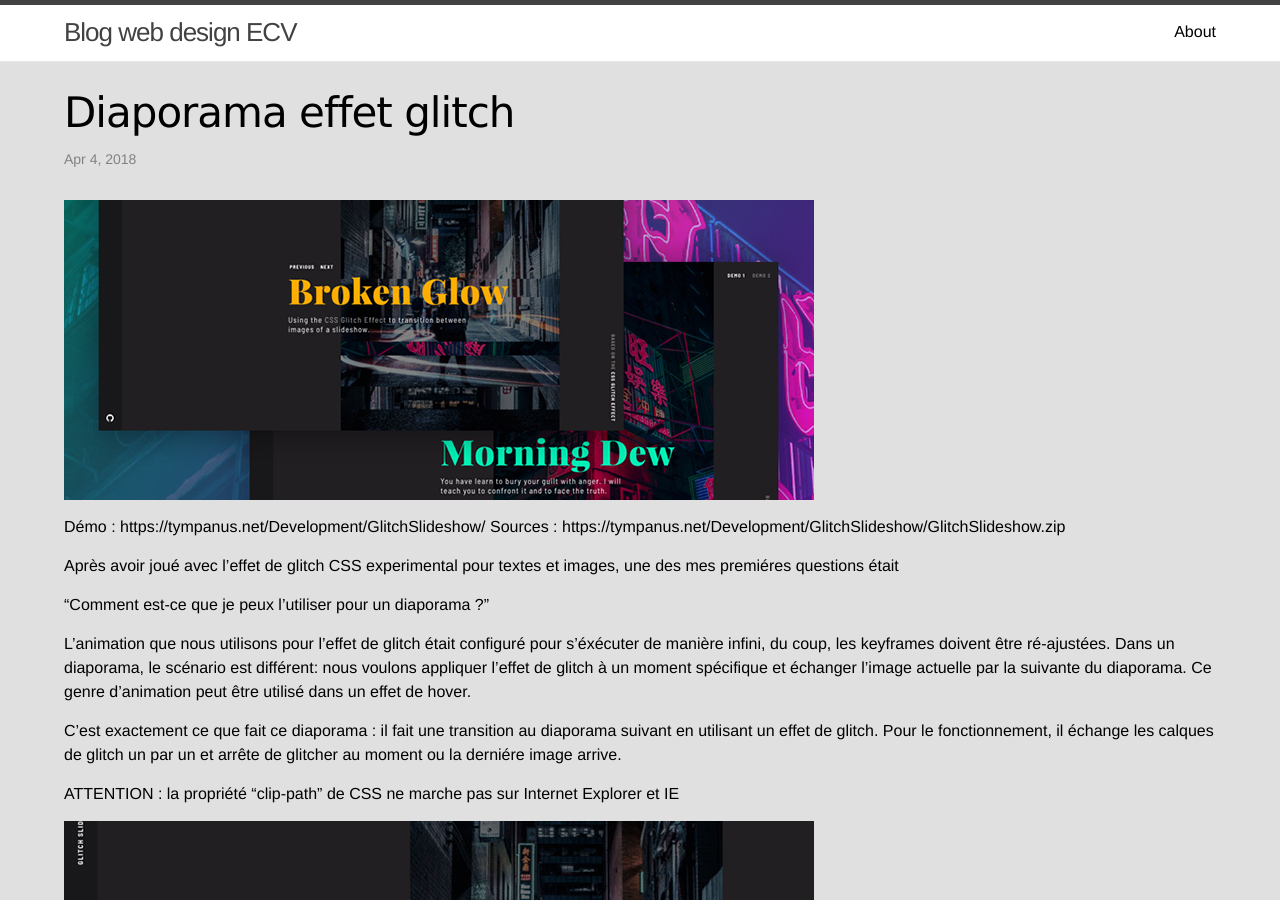
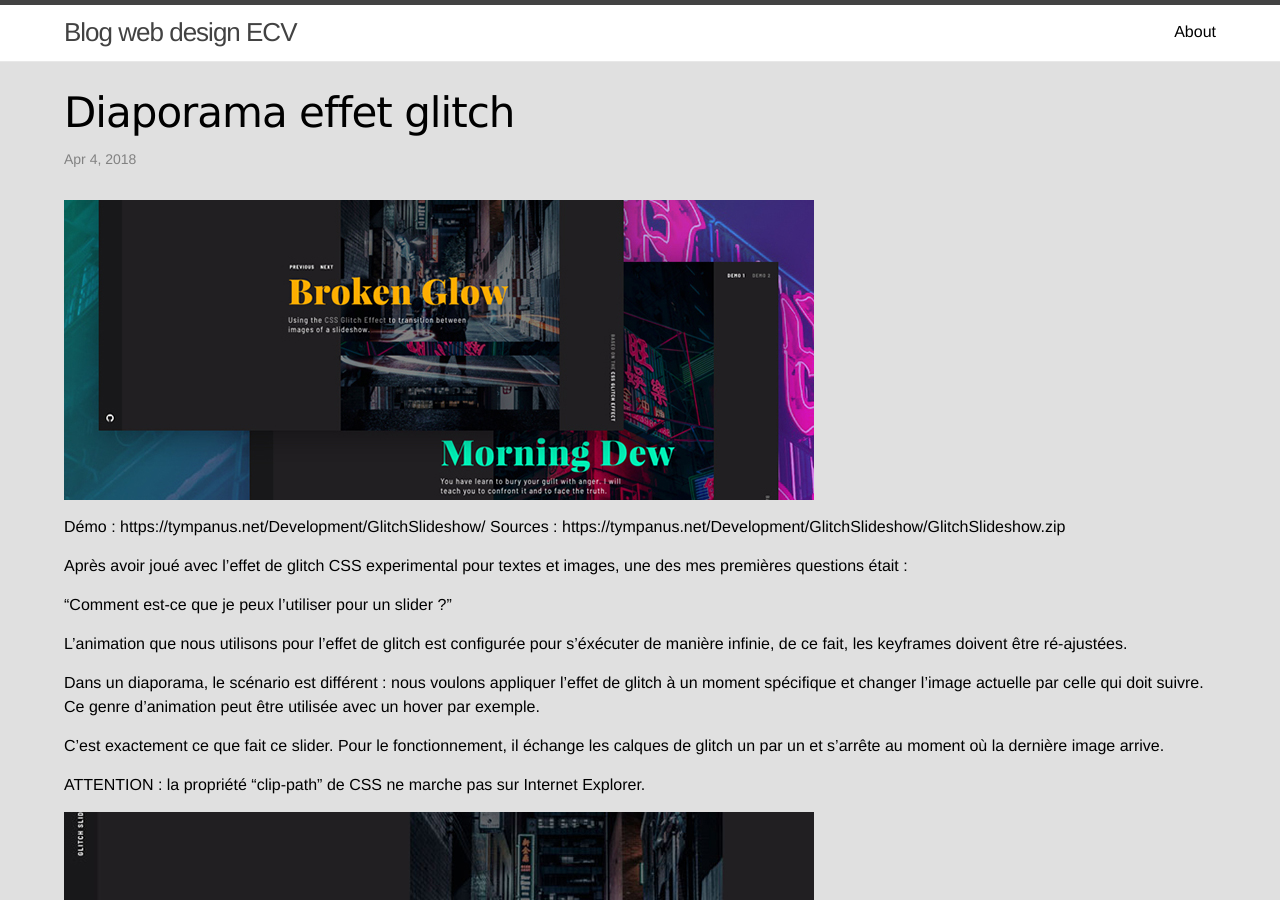
Before and after one commit to ecvwebdesign/ecv-webdesign-blog, a Jekyll site: the page built from _posts/2018-04-04-Diaporama-effet-glitch.markdown, in a window 1280 px wide and 900 px high. Built offline with Jekyll 4.4.1, drawn with Linux system fonts in a browser that asks for light colours.

Commit message:
Correction
Correction de l'article sur les slider glitch

```diff
--- a/_posts/2018-04-04-Diaporama-effet-glitch.markdown
+++ b/_posts/2018-04-04-Diaporama-effet-glitch.markdown
@@ -2,8 +2,8 @@
 layout: post
 title:  "Diaporama effet glitch"
 date:   2018-04-04 10:34:58 +0100
-intro : Un diaporama simple utilisant un effet glitch en CSS pour la transition des diaporama
-categories: webdesign traduction
+intro : Un diaporama utilisant un effet glitch en CSS pour la transition entre les images.
+categories: UI
 preview : 2018-04-04-UX-UI-difference-preview-02.jpg
 ---
 
@@ -12,15 +12,17 @@ preview : 2018-04-04-UX-UI-difference-preview-02.jpg
 Démo : https://tympanus.net/Development/GlitchSlideshow/
 Sources : https://tympanus.net/Development/GlitchSlideshow/GlitchSlideshow.zip
 
-Après avoir joué avec l'effet de glitch CSS experimental pour textes et images, une des mes premiéres questions était
+Après avoir joué avec l'effet de glitch CSS experimental pour textes et images, une des mes premières questions était :
 
-"Comment est-ce que je peux l'utiliser pour un diaporama ?"
+"Comment est-ce que je peux l'utiliser pour un slider ?"
 
-L'animation que nous utilisons pour l'effet de glitch était configuré pour s'éxécuter de manière infini, du coup, les keyframes doivent être ré-ajustées. Dans un diaporama, le scénario est différent: nous voulons appliquer l'effet de glitch à un moment spécifique et échanger l'image actuelle par la suivante du diaporama. Ce genre d'animation peut être utilisé dans un effet de hover.
+L'animation que nous utilisons pour l'effet de glitch est configurée pour s'éxécuter de manière infinie, de ce fait, les keyframes doivent être ré-ajustées.
 
-C'est exactement ce que fait ce diaporama : il fait une transition au diaporama suivant en utilisant un effet de glitch. Pour le fonctionnement, il échange les calques de glitch un par un et arrête de glitcher au moment ou la derniére image arrive.
+Dans un diaporama, le scénario est différent : nous voulons appliquer l'effet de glitch à un moment spécifique et changer l'image actuelle par celle qui doit suivre. Ce genre d'animation peut être utilisée avec un hover par exemple.
 
-ATTENTION : la propriété "clip-path" de CSS ne marche pas sur Internet Explorer et IE
+C'est exactement ce que fait ce slider. Pour le fonctionnement, il échange les calques de glitch un par un et s'arrête au moment où la dernière image arrive.
+
+ATTENTION : la propriété "clip-path" de CSS ne marche pas sur Internet Explorer.
 
 ![diaporama-glitch-effect screenshot](../../../../../assets/images/2018-04-04-diaporama-effet-glitch-02.jpg){:class="img-responsive"}
 ![diaporama-glitch-effect screenshot](../../../../../assets/images/2018-04-04-diaporama-effet-glitch-03.jpg){:class="img-responsive"}
--- a/_posts/2018-04-11-UX-UI-difference.markdown
+++ b/_posts/2018-04-11-UX-UI-difference.markdown
@@ -8,7 +8,9 @@ categories: UX
 ---
 
 
-L'UX (User eXperience) et l'UI (User Interface) sont deux acronymes souvent utilisés dans le vocabulaire du design interactif et d'application. Malgré tout, pour certain designer, il n'y a aucune différence. Si on devait résumer, l'UI est contenu dans l'UX, mais l'UX n'est pas contenu dans l'UI. L'UI est plus centré sur la manière dont l'utilisateur va naviguer sur le site ou sur l'application par exemple, le fait que ce soit "beau" et "agréable"... Ou tout le contraire. L'UX, par contre, va être un peu plus sur le ressenti emotionnel de l'utilisateur.
+L'UX (User eXperience) et l'UI (User Interface) sont deux acronymes souvent utilisés dans le vocabulaire du design interactif. Malgré tout, pour certain designer, il n'y a aucune différence. Si on devait résumer, l'UI est contenu dans l'UX, mais l'UX n'est pas contenu dans l'UI. L'UI est plus centré sur la manière dont l'utilisateur va naviguer sur le site ou sur l'application par exemple, le fait que ce soit "beau" et "agréable"... Ou tout le contraire. L'UX, par contre, va être un peu plus sur le ressenti emotionnel de l'utilisateur.
+
+
 
 L'article de Lunaweb met bien au clair la différence entre ces deux termes. Grâce à des images, graphiques, un ton un peu "familier" et des termes clairs. Après la lecture de cet article, vous n'aurez plus aucune raison de confondre les deux termes !
 
```
